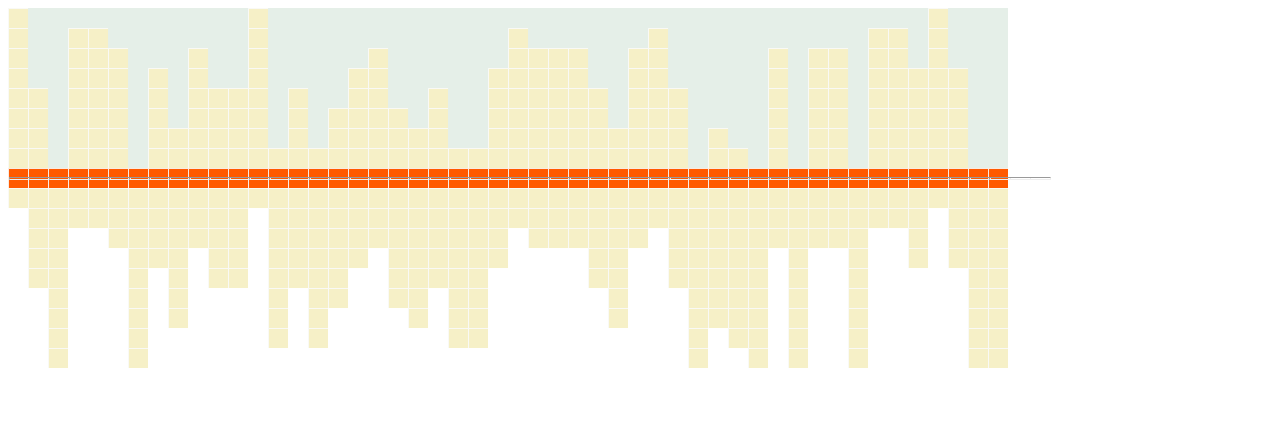
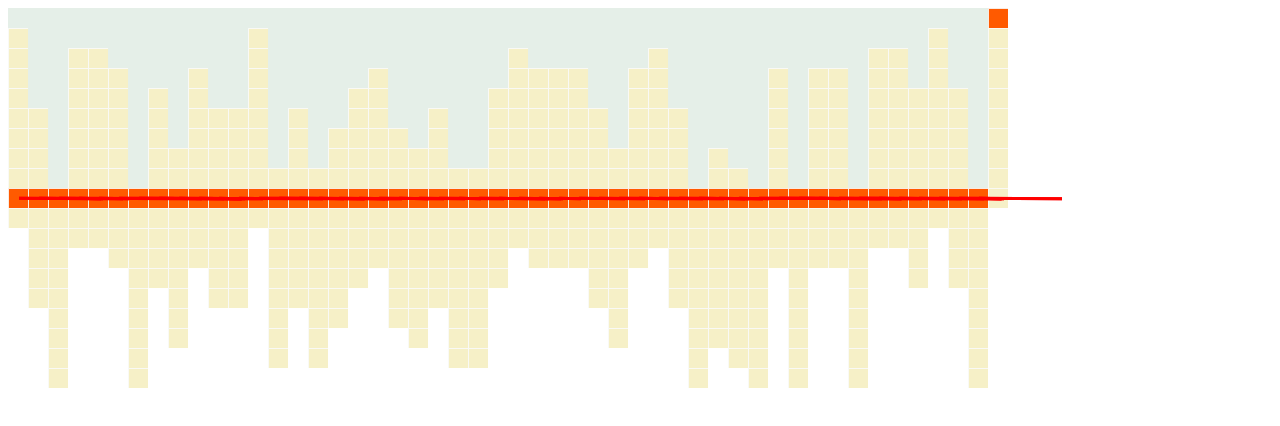
Before and after one commit to kis/scale, a website built with webpack: page scale.html in a window 1280 px wide. Built offline with nearby package versions, Linux system fonts and the light colour scheme; some packages are replaced by stand-ins of ours.

Commit message:
calc angle

```diff
--- a/scale.css
+++ b/scale.css
@@ -56,7 +56,10 @@
         position: relative;
         width: 60px;
         height: 1px;
+        left: 10px;
         z-index: 99;
+        background: red;
+        border: 1px solid red;
       }
 
       &.empty {
--- a/scale.js
+++ b/scale.js
@@ -4,6 +4,7 @@ import './scale.css';
 
 const SCALE_WIDTH: number = 50;
 const SCALE_HEIGHT: number = 10;
+const BLOCK_WIDTH: number = 20;
 
 var marks = [];
 
@@ -18,18 +19,20 @@ var rulerInnerView = container;
 function render() {
   rulerInnerView.innerHTML = '';
 
-  marks.forEach(function(mark) {
-    var rulerItem = document.createElement('div');
+  marks.forEach(function(mark, markNum) {
+    let rulerItem = document.createElement('div');
     rulerItem.className = "ruler-row";
 
     for (var i=0; i<SCALE_HEIGHT; i++) {
-      var markItem = document.createElement('div');
+      let markItem = document.createElement('div');
       markItem.setAttribute("data-type", mark.type - 1 == i ? mark.type : i + 1);
       markItem.className = mark.type - 1 == i ? "mark" : "mark empty";
 
-      if (mark.type - 1 == i) {
-        var lineItem = document.createElement('hr');
+      if (mark.type - 1 == i && markNum < marks.length - 1) {
+        let lineItem = document.createElement('hr');
         lineItem.className = "line";
+        let lineOptions = calculateLineOptions(i+1, marks[markNum+1].type);
+        lineItem.setAttribute("style", `width: ${lineOptions.width}; transform: ${lineOptions.transform};`);
         markItem.appendChild(lineItem);
       }
 
@@ -38,6 +41,35 @@ function render() {
 
     rulerInnerView.appendChild(rulerItem);
   });
+}
+
+function calculateLineOptions(currentMark, nextMark) {
+
+  /*  /B
+     /|
+    / |
+   /__|
+  A    C */
+
+  let AC = BLOCK_WIDTH, BC = Math.abs(nextMark - currentMark) * BLOCK_WIDTH;
+  let AB = Math.floor( Math.sqrt( Math.pow(AC, 2) + Math.pow(BC, 2) ) );
+  // console.log('AB', AB)
+
+  let angle = Math.asin( AC / AB );
+  console.log(angle)
+  // console.log('angle', Math.floor( Math.asin( AC / AB ) ));
+
+  // angle = Math.floor(angle*180/3.14);
+  // console.log('pied', angle)
+
+  /*if (nextMark < currentMark) {
+    angle = angle - angle*2;
+  }*/
+
+  return {
+    width: `${AB}px`,
+    transform: `rotate(${angle}deg)`
+  };
 }
 
 function reset(e) {
```
